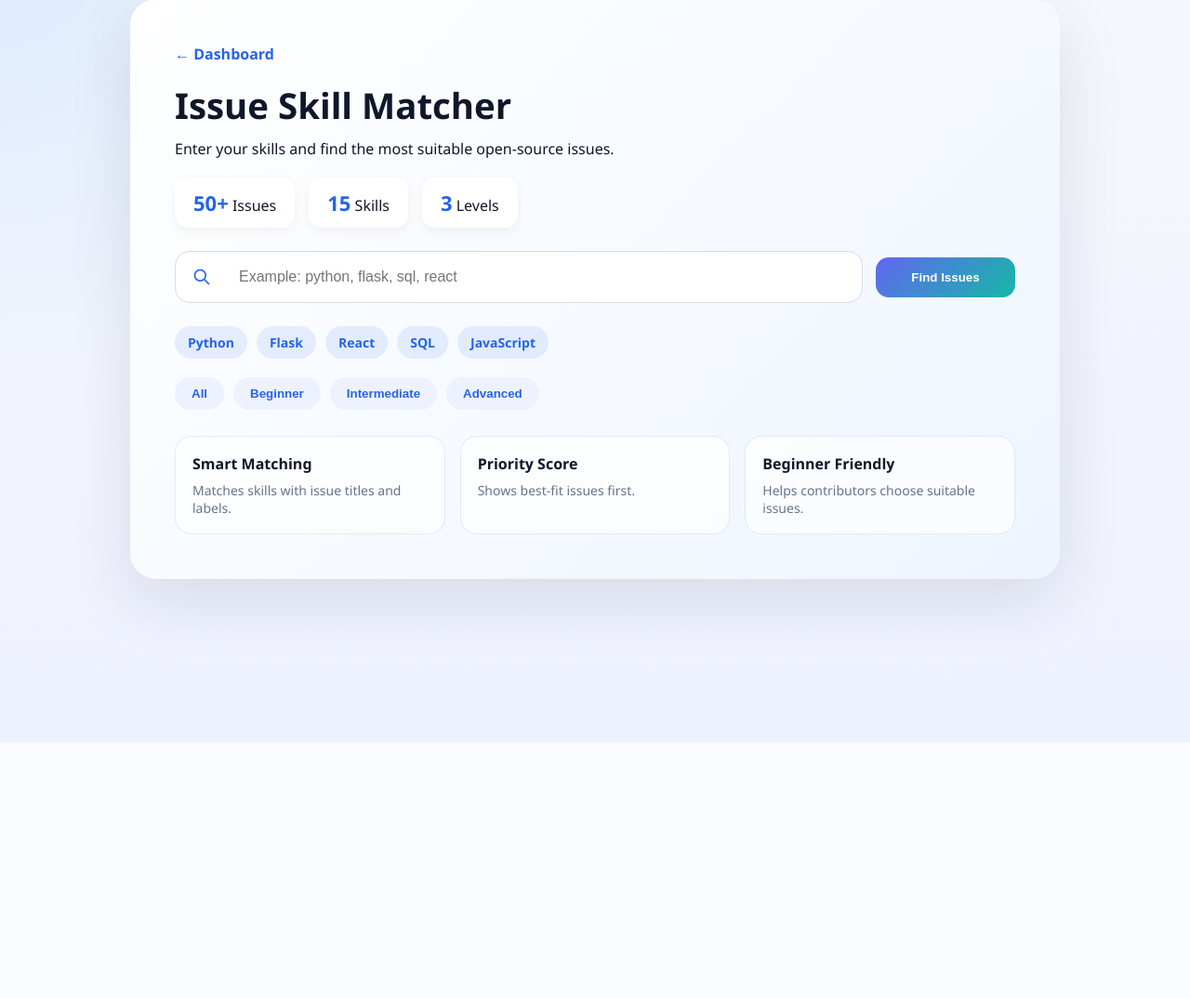
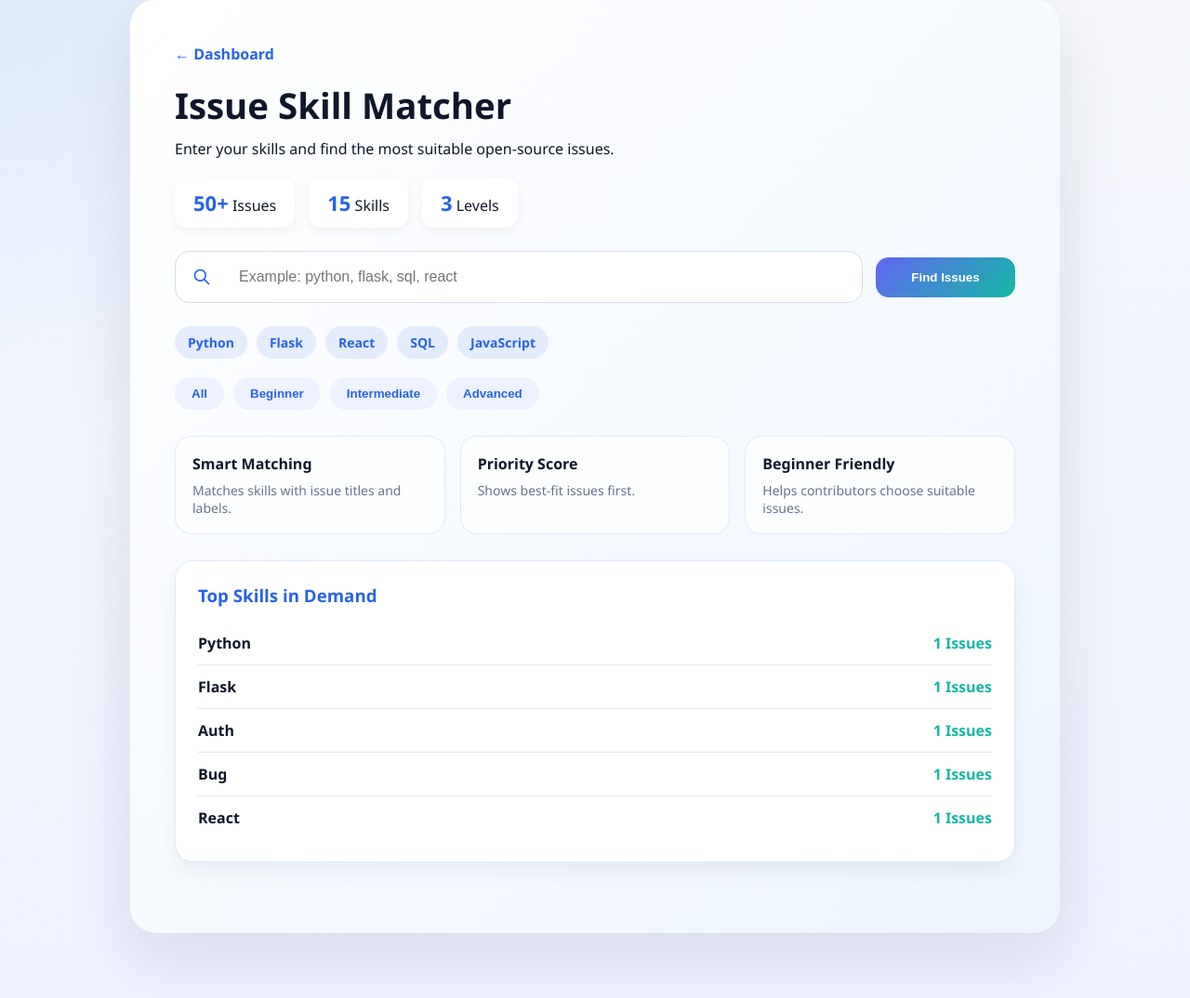
Before and after one commit to mayank200529/open-source-contributor-intelligence-platform, a Flask app: page /skill-match in a window 1280 px wide. Shown: the part 71-1145 px from the top of the page at 93% size. Before the commit the page ends 870 px from the top, so only its background shows below. Run offline with Flask 3, Linux system fonts and the light colour scheme.

Commit message:
feat: add top skills in demand

```diff
--- a/app/app.py
+++ b/app/app.py
@@ -112,6 +112,22 @@ issues = [
     }
 ]
 
+def get_top_skills():
+    skill_count = {}
+
+    for issue in issues:
+        tags = issue["tags"].split()
+
+        for tag in tags:
+            skill_count[tag] = skill_count.get(tag, 0) + 1
+
+    top_skills = sorted(
+        skill_count.items(),
+        key=lambda x: x[1],
+        reverse=True
+    )[:5]
+
+    return top_skills
 
 def calculate_match(user_skills, issue_text):
     user_skills = [s.lower().strip() for s in user_skills]
@@ -149,7 +165,12 @@ def skill_match():
 
         matched_issues.sort(key=lambda x: x["score"], reverse=True)
 
-    return render_template("skill_match.html", matched_issues=matched_issues)
+    top_skills = get_top_skills()
+    return render_template(
+        "skill_match.html",
+        matched_issues=matched_issues,
+        top_skills=top_skills
+    )
 
 @app.route("/", methods=["GET", "POST"])
 def index():
--- a/app/static/style.css
+++ b/app/static/style.css
@@ -997,3 +997,37 @@ body {
     background:#2563eb;
     color:white;
 }
+
+.top-skills-card{
+    margin:28px 0;
+    padding:24px;
+    border-radius:20px;
+    background:white;
+    border:1px solid #dbeafe;
+    box-shadow:0 10px 25px rgba(15,23,42,.06);
+}
+
+.top-skills-card h3{
+    margin-bottom:16px;
+    color:#2563eb;
+}
+
+.skill-demand-row{
+    display:flex;
+    justify-content:space-between;
+    align-items:center;
+    padding:12px 0;
+    border-bottom:1px solid #e5e7eb;
+}
+
+.skill-demand-row:last-child{
+    border-bottom:none;
+}
+
+.skill-demand-row span{
+    font-weight:700;
+}
+
+.skill-demand-row strong{
+    color:#14b8a6;
+}
--- a/app/templates/skill_match.html
+++ b/app/templates/skill_match.html
@@ -64,6 +64,18 @@
             <p>Helps contributors choose suitable issues.</p>
         </div>
     </div>
+
+    <div class="top-skills-card">
+        <h3>Top Skills in Demand</h3>
+
+        {% for skill, count in top_skills %}
+        <div class="skill-demand-row">
+            <span>{{ skill.title() }}</span>
+            <strong>{{ count }} Issues</strong>
+        </div>
+        {% endfor %}
+    </div>
+
     <div class="issue-results">
         {% for issue in matched_issues %}
         <div class="issue-card"  data-level="{{ issue.level }}">
```
